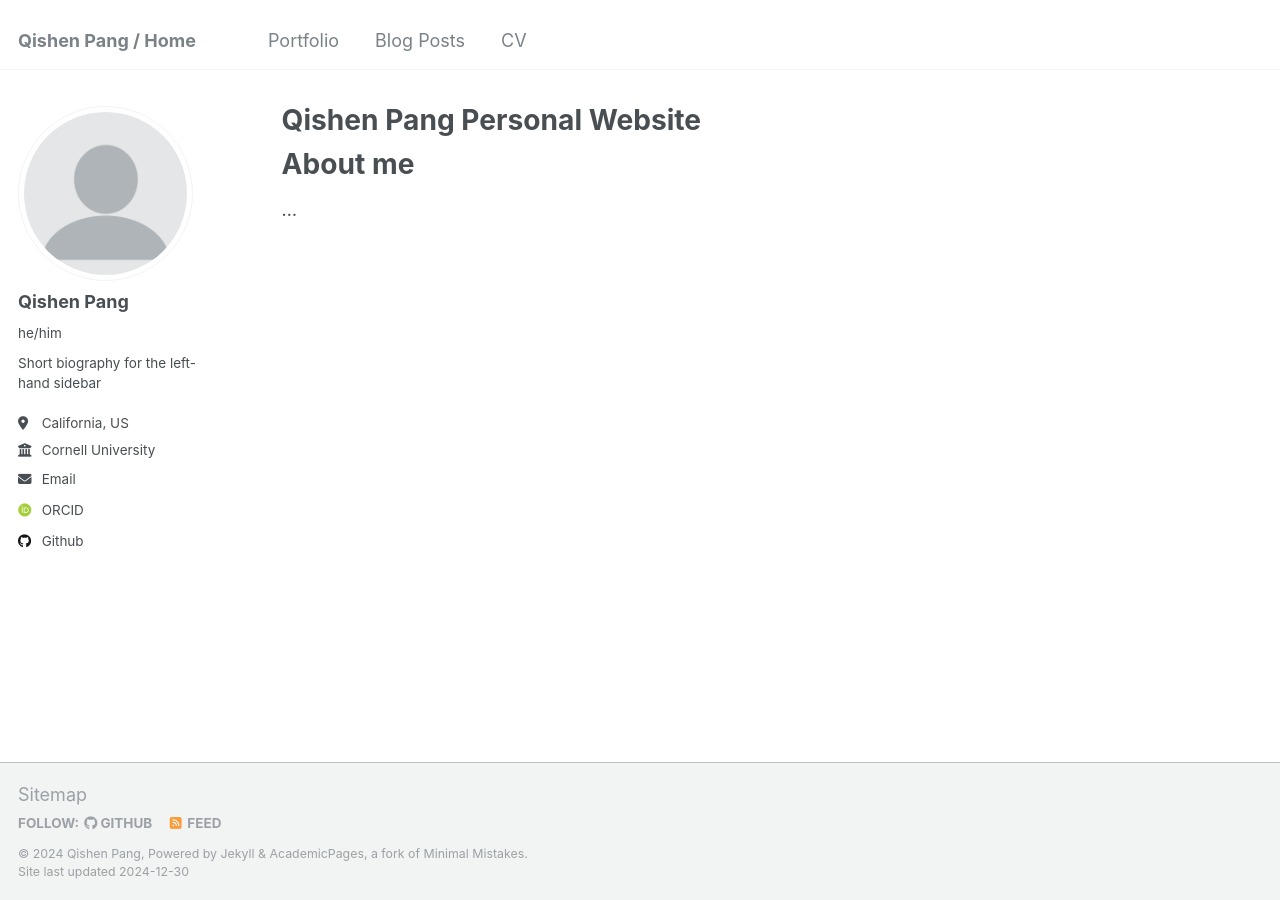
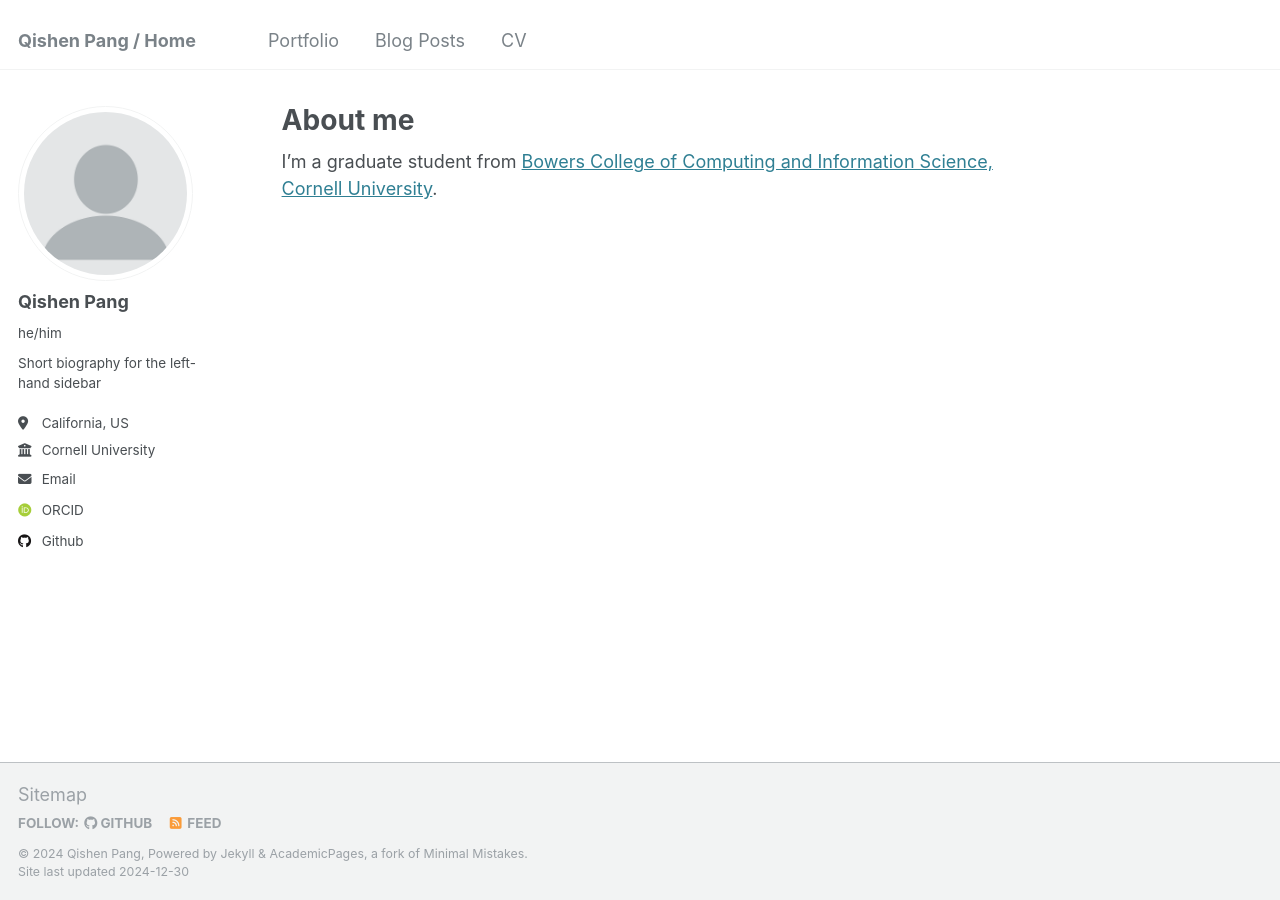
Before and after one commit to YsGBt/ysgbt.github.io, a Jekyll site: the page built from _pages/about.md, in a window 1280 px wide. Built offline with Jekyll 4.4.1, drawn with Linux system fonts in a browser that asks for light colours; some web fonts are replaced.

Commit message:
about me

```diff
--- a/_config.yml
+++ b/_config.yml
@@ -44,7 +44,7 @@ author:
   bitbucket        : # Username - Update with your username on the site
   codepen          : # Username
   dribbble         : # Username
-  github           : "https://github.com/YsGBt"
+  github           : "YsGBt"
   kaggle           : # Username
   stackoverflow    : # User number or user number and name (i.e., use "1" or "1/jeff-atwood")
 
--- a/_pages/about.md
+++ b/_pages/about.md
@@ -1,12 +1,10 @@
 ---
 permalink: /
-title: "Qishen Pang Personal Website"
+title: "About me"
 author_profile: true
 redirect_from:
   - /about/
   - /about.html
 ---
 
-About me
-======
-...
+I'm a graduate student from [Bowers College of Computing and Information Science, Cornell University](https://cis.cornell.edu/).
```
